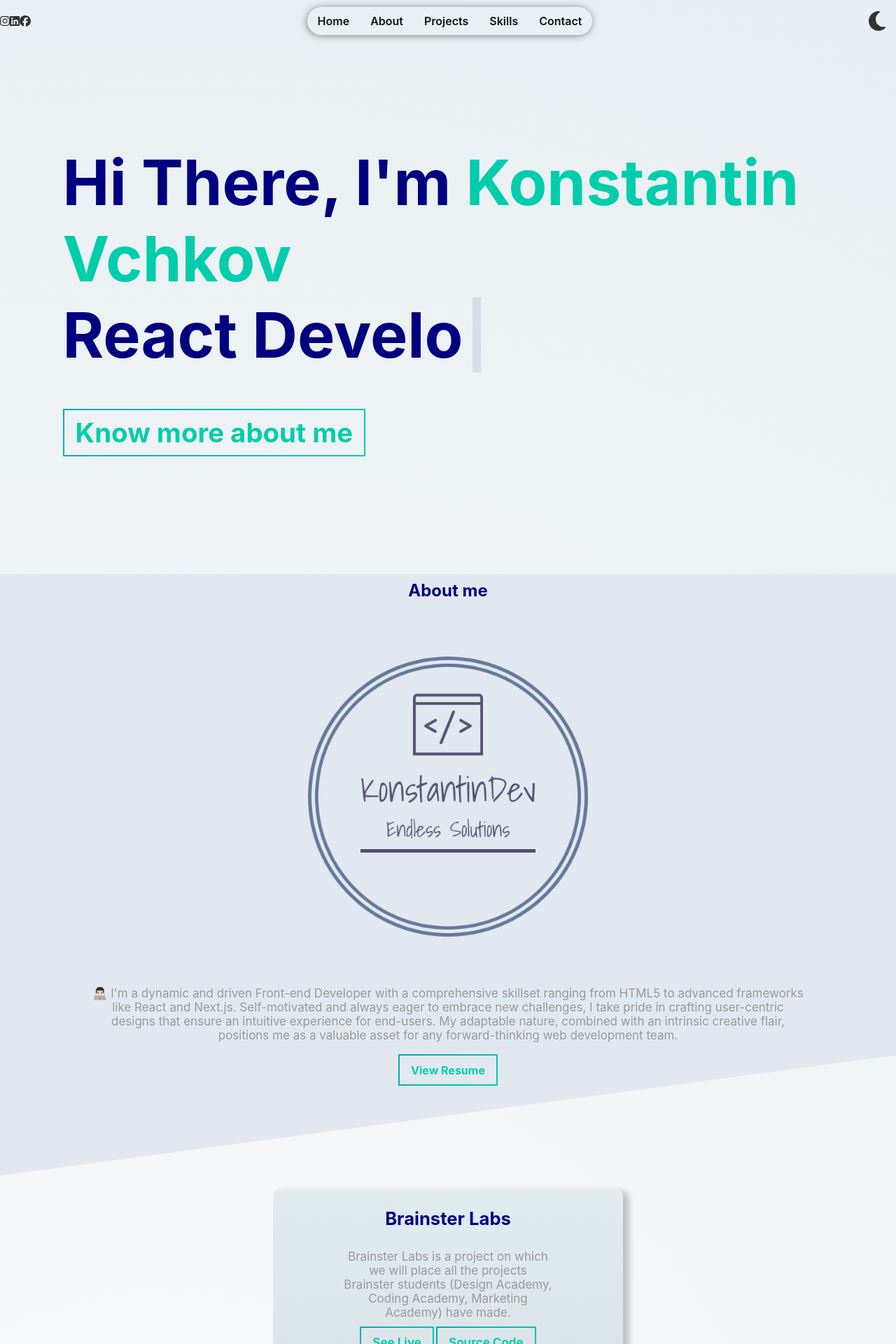
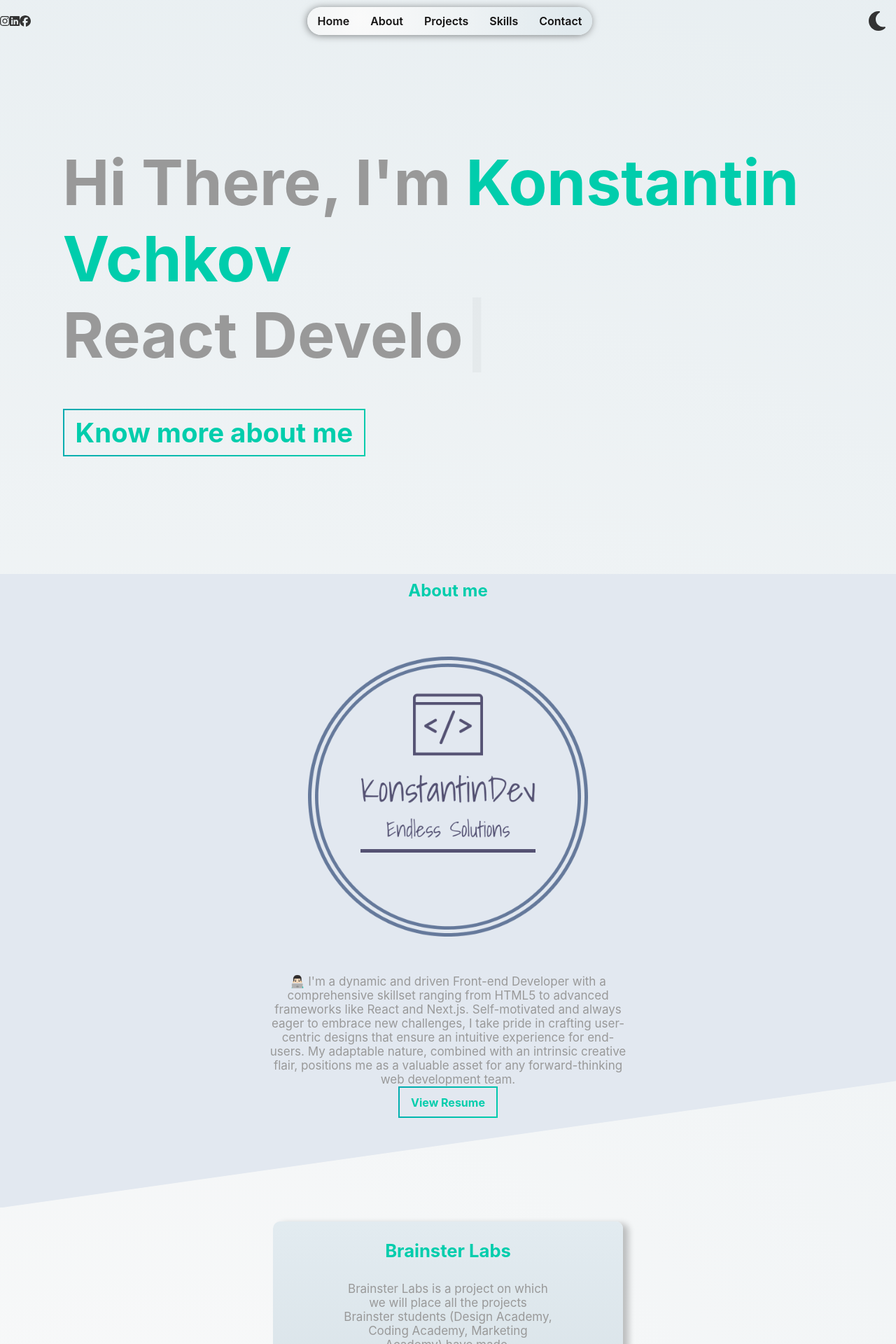
Before and after one commit to KonstantinVchkov/web-portfolio, a React (Create React App) app: page / in a window 1280 px wide. Shown: the top 1920 px of the page at 70% size. Built offline with nearby package versions, Linux system fonts and the light colour scheme.

Commit message:
react-scroll installed,background navbar changed,plus scroll to top added,plus added smoothly going into a section

```diff
--- a/package.json
+++ b/package.json
@@ -22,6 +22,7 @@
     "react-icons": "^4.12.0",
     "react-parallax-tilt": "^1.7.179",
     "react-scripts": "5.0.1",
+    "react-scroll": "^1.9.0",
     "react-scroll-parallax": "^3.4.5",
     "react-simple-typewriter": "^5.0.1",
     "react-use": "^17.4.2",
@@ -55,6 +56,7 @@
     ]
   },
   "devDependencies": {
+    "@types/react-scroll": "^1.8.10",
     "tailwindcss": "^3.4.0"
   }
 }
--- a/src/components/AboutComponent/about.css
+++ b/src/components/AboutComponent/about.css
@@ -6,7 +6,7 @@
   padding-bottom: 10%;
 }
 #about h2 {
-  color: #000080;
+  color: #00cdac;
   font-weight: 700;
   line-height: 2;
 }
@@ -73,6 +73,8 @@
   text-align: center;
   font-size: 17px;
   color: #999999;
+  width: 50%;
+  margin: 0px auto;
 }
 
 /* Responsive styles for tab-port */
--- a/src/components/HeaderComponent/Navbar.tsx
+++ b/src/components/HeaderComponent/Navbar.tsx
@@ -10,12 +10,17 @@ import {
   faLinkedin,
 } from "@fortawesome/free-brands-svg-icons";
 import { FontAwesomeIcon } from "@fortawesome/react-fontawesome";
+import { Link, animateScroll as scroll } from "react-scroll";
+
 export const Navbar = () => {
   //
   const [isOpen, setOpen] = useState(false);
   const ref = useRef(null);
   const { theme } = useThemeContext();
   const changeCn = theme === "light" ? "navigation" : "darknavigation";
+  const scrollToTop = () => {
+    scroll.scrollToTop();
+  };
   return (
     <div className="header">
       <div className="social-media">
@@ -25,13 +30,18 @@ export const Navbar = () => {
       </div>
       <div className={changeCn}>
         <ul>
-          {routes.map((nav, idx) => {
-            return (
-              <a key={idx} href={nav.href}>
-                <li>{nav.title}</li>
-              </a>
-            );
-          })}
+        {routes.map((nav, idx) => (
+            <Link
+              key={idx}
+              to={nav.href}
+              smooth={true}
+              duration={500}
+              spy={true}
+              offset={-70} // Adjust this value based on your layout
+            >
+              <li>{nav.title}</li>
+            </Link>
+          ))}
         </ul>
       </div>
       <div className="themeChange">
--- a/src/components/HeaderComponent/navbar.css
+++ b/src/components/HeaderComponent/navbar.css
@@ -9,7 +9,7 @@
 }
 .navigation,.darknavigation {
   margin: 0px auto;
-  background:inherit;
+  background:radial-gradient( circle at 18.7% 37.8%, rgb(250, 250, 250) 0%, rgb(225, 234, 238) 90%);
   box-shadow: -1px 1px 12px -1px rgba(0, 0, 0, 0.54);
   border-radius: 60px;
   font-weight: 600;
@@ -33,6 +33,8 @@
 }
 .darknavigation{
   box-shadow: -1px 1px 12px -1px rgb(147 144 144 / 87%);
+
+  background: radial-gradient(circle at 10% 20%, rgb(21 21 21) 0%, rgb(64, 64, 64) 90.2%);
 }
 .darknavigation ul li{
   color: #999999;
--- a/src/components/HomeComponent/style.css
+++ b/src/components/HomeComponent/style.css
@@ -6,7 +6,7 @@
   border-bottom: 0px;
   /* background: white; */
   font-weight: 400;
-  color: #000080;
+  color: #999999;
   padding: 0rem 5.6rem;
   margin-bottom: 0;
   top: 0;
--- a/src/components/ProjectsComponent/style.css
+++ b/src/components/ProjectsComponent/style.css
@@ -1,6 +1,5 @@
 .project-wrapper {
   background-color: white;
-  /* color: darkblue; */
   margin-top: -10rem;
   padding-top: 15rem;
 }
@@ -10,7 +9,6 @@
 }
 .project-card {
   border-radius: 10px;
-  /* color: black; */
   width: 500px;
   margin: 10px auto;
   display: flex;
@@ -18,7 +16,6 @@
   flex-direction: column;
   background: linear-gradient(to top, #cfd9df 0%, #e2ebf0 100%);
   box-shadow: 8px 3px 10px 0px rgba(0, 0, 0, 0.23);
-  /* font-weight: 700; */
   font-size: 17px;
   color: #999999;
 }
@@ -36,7 +33,6 @@
 }
 .tech {
   margin: 10px 10px;
-  /* border: 1px solid rgb(178, 180, 149); */
   border-radius: 15px;
   padding: 5px 10px;
   box-shadow: -1px 1px 12px -1px rgba(0, 0, 0, 0.54);
@@ -99,7 +95,7 @@
 
 .project-card h2,
 .project-wrapper__text-title {
-  color: #000080;
+  color: #00cdac;
   font-weight: 700;
   margin-bottom: 1.8rem;
   font-size: 1.6rem;
--- a/src/data/routes.ts
+++ b/src/data/routes.ts
@@ -1,32 +1,22 @@
-import { BiHomeAlt2 } from "react-icons/bi";
-import { SiAboutdotme } from "react-icons/si"
-import { PiChatCircleBold } from "react-icons/pi";
-import { IoPricetagsOutline } from "react-icons/io5";
-
 export const routes = [
   {
     title: "Home",
-    href: "#hero",
-    Icon: BiHomeAlt2,
+    href: "hero",
   },
   {
     title: "About",
-    href: "#about",
-    Icon: SiAboutdotme,
+    href: "about",
   },
   {
     title: "Projects",
-    href: "#projects",
-    Icon: IoPricetagsOutline,
+    href: "projects",
   },
   {
     title: "Skills",
-    href: "#skills",
-    Icon: PiChatCircleBold,
+    href: "skills",
   },
   {
     title: "Contact",
-    href: "#contact",
-    Icon: PiChatCircleBold,
+    href: "contact",
   },
 ];
```
Also changed, not shown: 1 other file (tests, documents, lock files or other folders).
